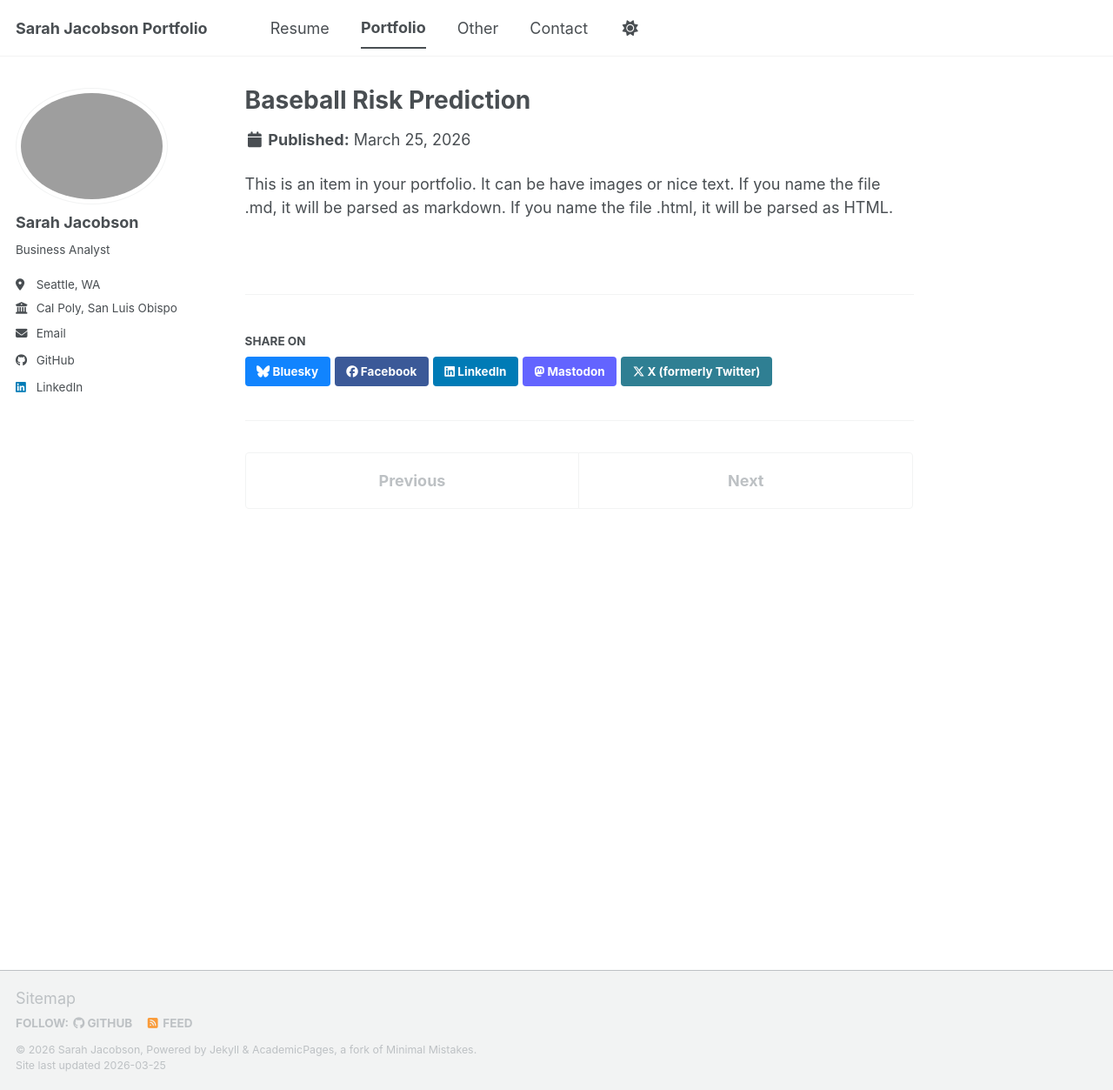
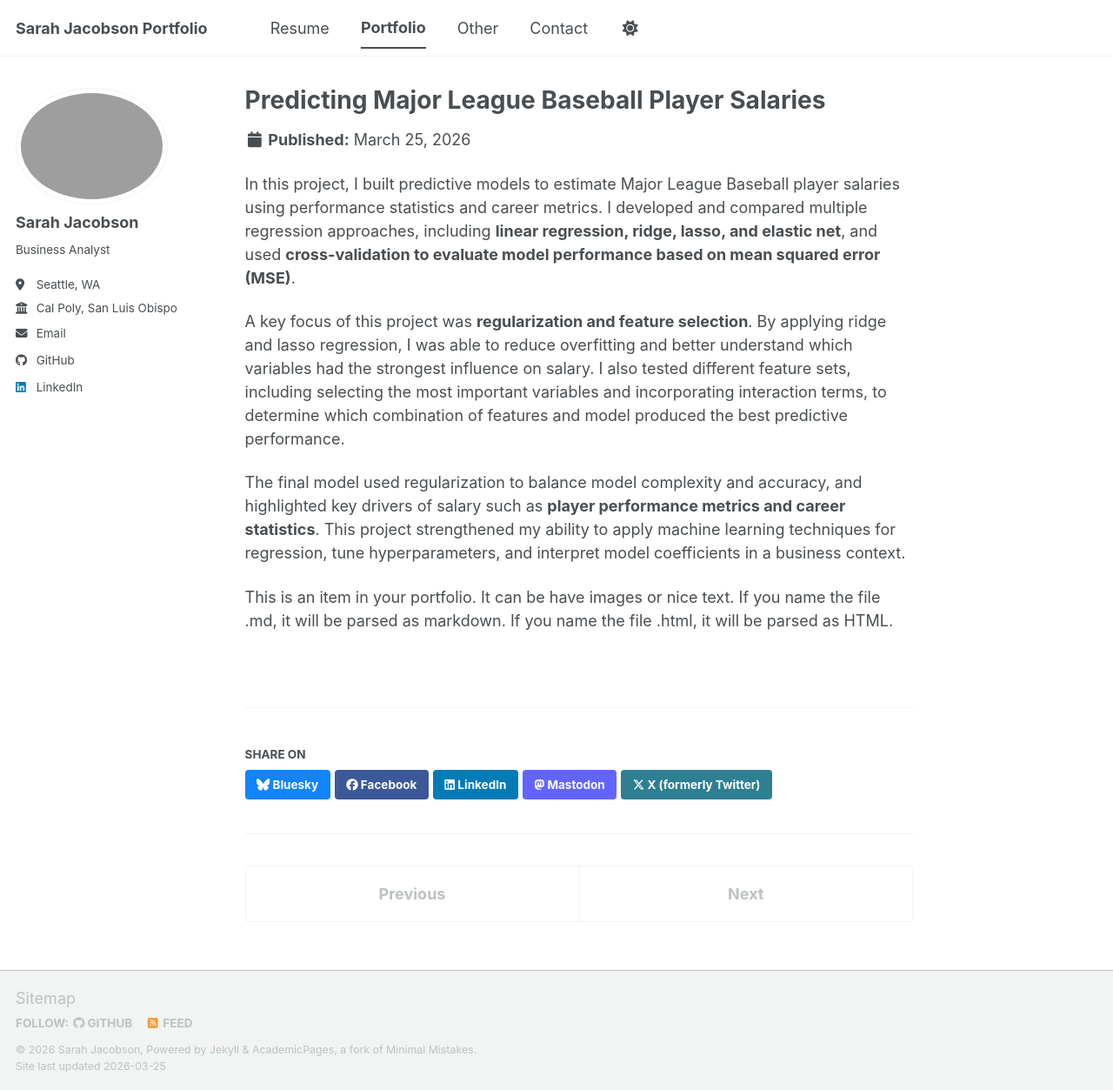
Before and after one commit to sarahjacobson123/sarahjacobson123.github.io, a Jekyll site: the page built from _portfolio/portfolio-2.md, in a window 1280 px wide and 1253 px high. Shown: the whole window at 87% size. Built offline with Jekyll 4.4.1, drawn with Linux system fonts in a browser that asks for light colours; a script bundle is joined from its source files by our own code; library files that are not in the unit come from our copies.

Commit message:
Revise portfolio entry for MLB salary prediction project
Updated project details to focus on predicting MLB player salaries using regression models, including insights on regularization and feature selection.

```diff
--- a/_portfolio/portfolio-2.md
+++ b/_portfolio/portfolio-2.md
@@ -1,7 +1,12 @@
 ---
-title: "Baseball Risk Prediction"
-excerpt: "Developed and evaluated multiple machine learning models to predict heart attack risk, identifying key predictors and comparing model performance using real-world healthcare decision metrics.<br/><img src='/images/heartattack.png'>"
+title: "Predicting Major League Baseball Player Salaries"
+excerpt: "Built multiple regression models to MLB player salaries and used regularization techniques to identify the most important predictors.<br/><img src='/images/MLBLogo.png'>"
 collection: portfolio
 ---
+In this project, I built predictive models to estimate Major League Baseball player salaries using performance statistics and career metrics. I developed and compared multiple regression approaches, including **linear regression, ridge, lasso, and elastic net**, and used **cross-validation to evaluate model performance based on mean squared error (MSE)**.
+
+A key focus of this project was **regularization and feature selection**. By applying ridge and lasso regression, I was able to reduce overfitting and better understand which variables had the strongest influence on salary. I also tested different feature sets, including selecting the most important variables and incorporating interaction terms, to determine which combination of features and model produced the best predictive performance.
+
+The final model used regularization to balance model complexity and accuracy, and highlighted key drivers of salary such as **player performance metrics and career statistics**. This project strengthened my ability to apply machine learning techniques for regression, tune hyperparameters, and interpret model coefficients in a business context.
 
 This is an item in your portfolio. It can be have images or nice text. If you name the file .md, it will be parsed as markdown. If you name the file .html, it will be parsed as HTML.
```
